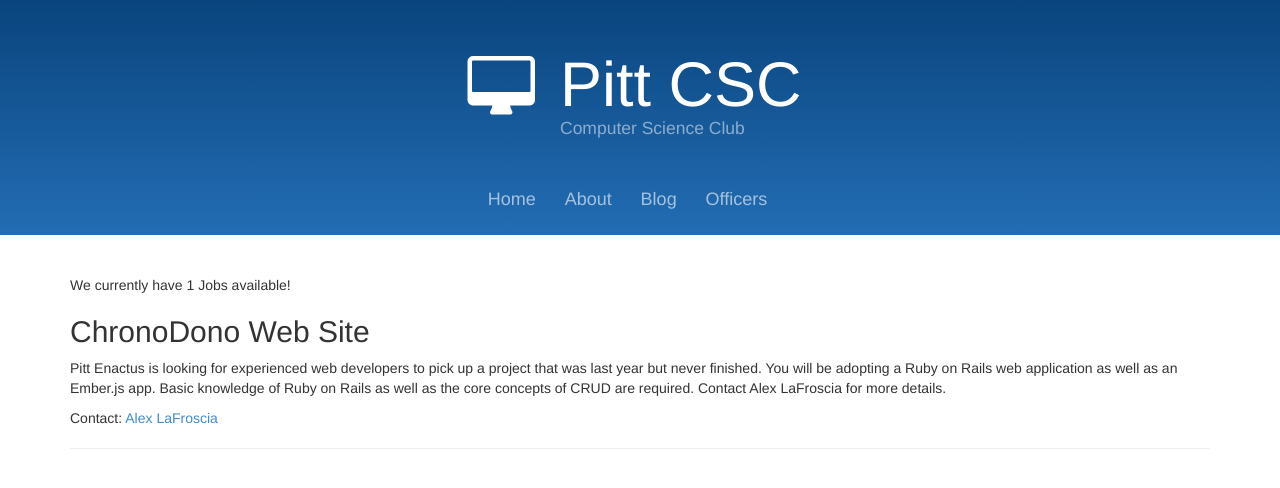
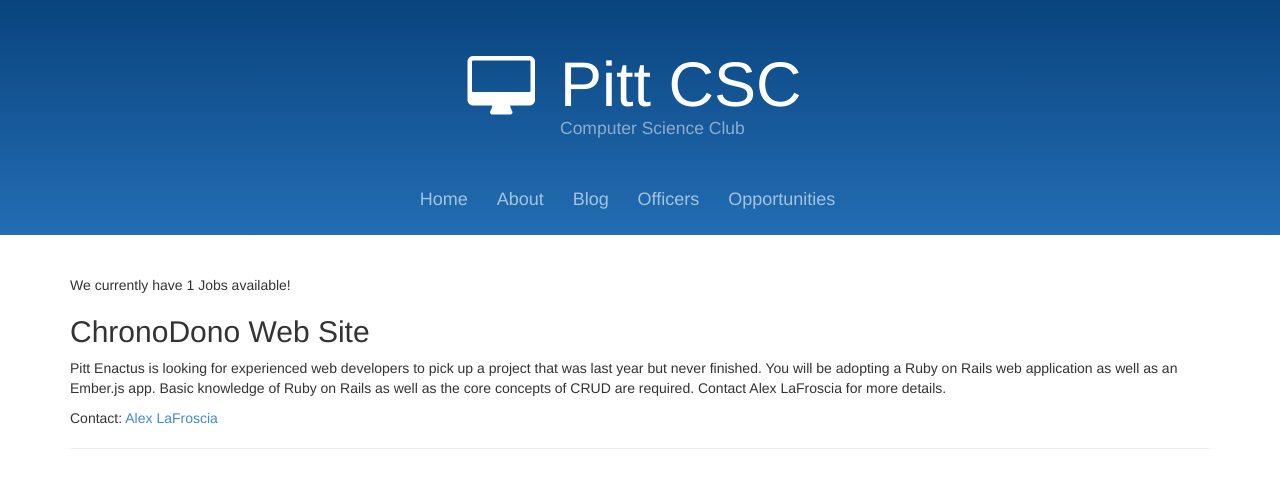
Before and after one commit to pittcsc/old-pittcsc-website-archived, a Jekyll site: the page built from opportunities/index.html, in a window 1280 px wide. Shown: the top 488 px of the page. Built offline with Jekyll 4.4.1, drawn with Linux system fonts in a browser that asks for light colours; nearby versions of some CDN libraries; library files that are not in the unit come from our copies; Markdown is read by kramdown in place of the engine named in the settings.

Commit message:
Opportunities in the main menu

```diff
--- a/_layouts/default.html
+++ b/_layouts/default.html
@@ -41,6 +41,7 @@
             <li><a href="/about">About</a></li>
             <li><a href="/">Blog</a></li>
             <li><a href="/officers">Officers</a></li>
+            <li><a href="/opportunities">Opportunities</a></li>
           </ul>
         </div>
       </div>
```
